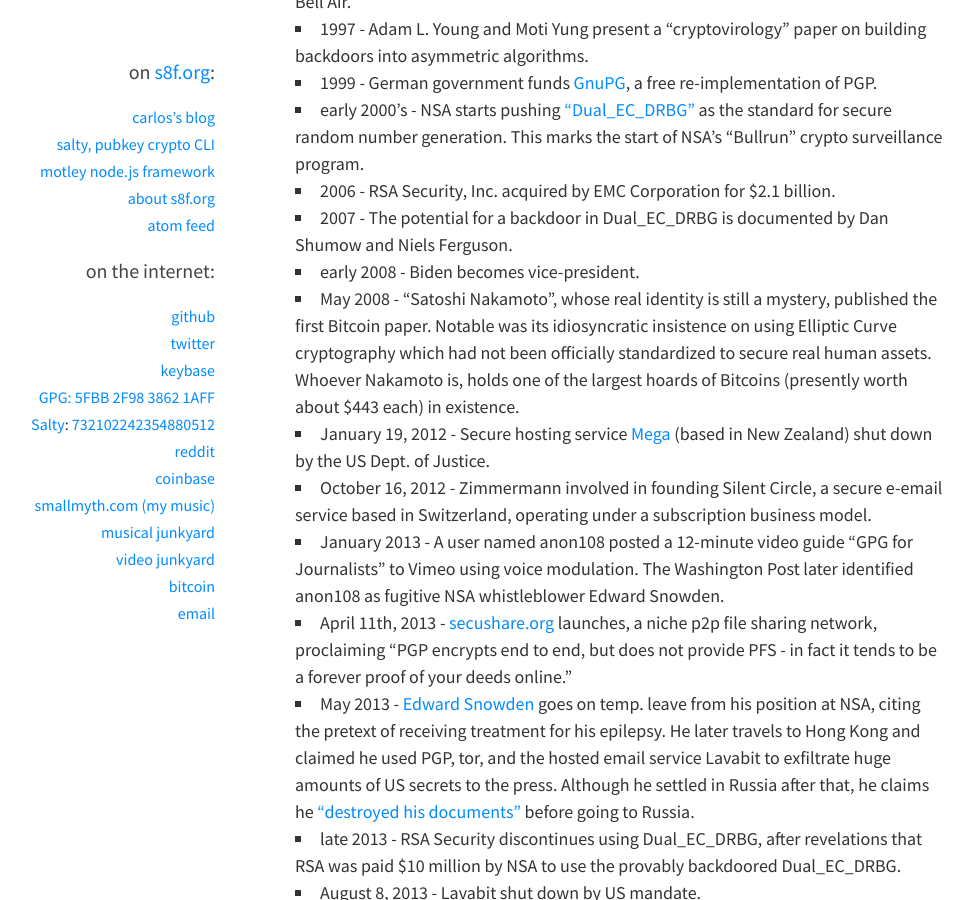
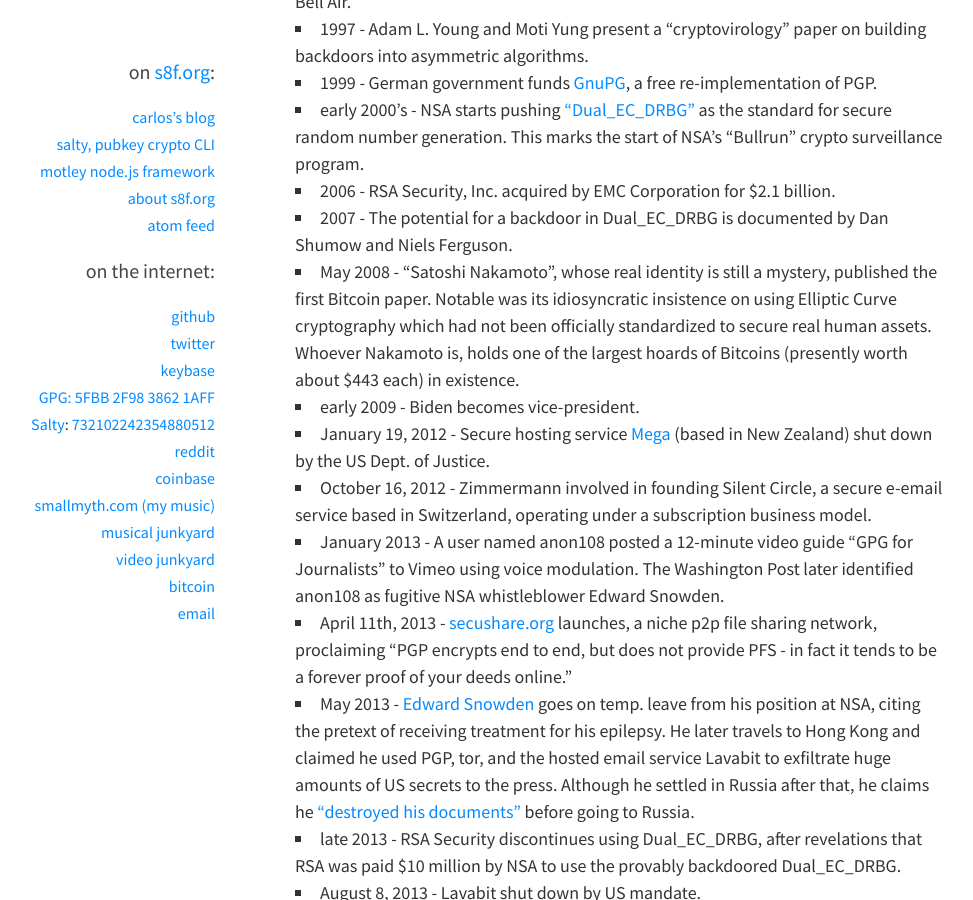
Before and after one commit to carlos8f/s8f.org, a Jekyll site: the page built from _posts/2016-05-23-1463990203.md, in a window 1280 px wide and 900 px high, scrolled down 625 px. Shown: the whole window, without its empty margins (45-1018 px from the left). Built offline with Jekyll 4.4.1, drawn with Linux system fonts in a browser that asks for light colours; some web fonts are replaced; a script that is not in the unit is left out; comment, search, counter and statistics services are not loaded.

Commit message:
fix biden vp date

```diff
--- a/_posts/2016-05-23-1463990203.md
+++ b/_posts/2016-05-23-1463990203.md
@@ -21,8 +21,8 @@
 - early 2000's - NSA starts pushing ["Dual_EC_DRBG"](https://en.wikipedia.org/wiki/Dual_EC_DRBG) as the standard for secure random number generation. This marks the start of NSA's "Bullrun" crypto surveillance program.
 - 2006 - RSA Security, Inc. acquired by EMC Corporation for $2.1 billion.
 - 2007 - The potential for a backdoor in Dual_EC_DRBG is documented by Dan Shumow and Niels Ferguson.
-- early 2008 - Biden becomes vice-president.
 - May 2008 - "Satoshi Nakamoto", whose real identity is still a mystery, published the first Bitcoin paper. Notable was its idiosyncratic insistence on using Elliptic Curve cryptography which had not been officially standardized to secure real human assets. Whoever Nakamoto is, holds one of the largest hoards of Bitcoins (presently worth about $443 each) in existence.
+- early 2009 - Biden becomes vice-president.
 - January 19, 2012 - Secure hosting service [Mega](https://en.wikipedia.org/wiki/Mega_(service)) (based in New Zealand) shut down by the US Dept. of Justice.
 - October 16, 2012 - Zimmermann involved in founding Silent Circle, a secure e-email service based in Switzerland, operating under a subscription business model.
 - January 2013 - A user named anon108 posted a 12-minute video guide "GPG for Journalists" to Vimeo using voice modulation. The Washington Post later identified anon108 as fugitive NSA whistleblower Edward Snowden.
```
